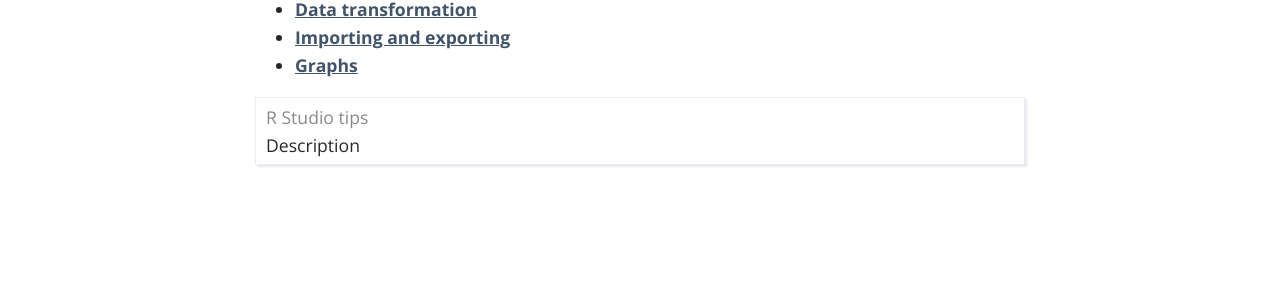
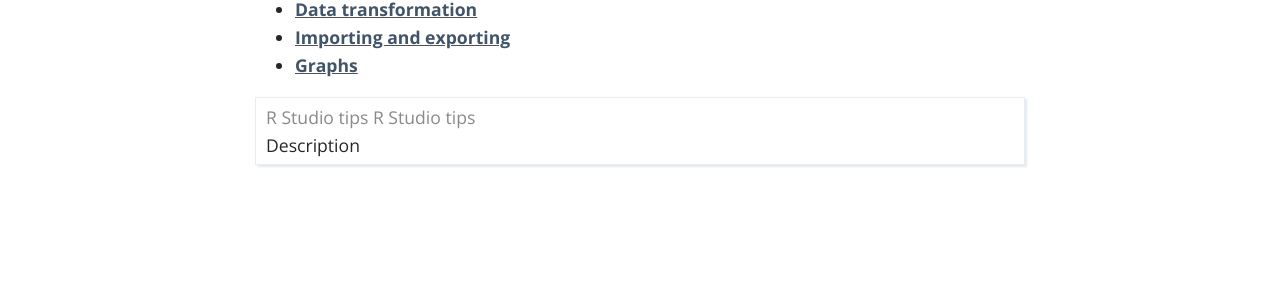
Before and after one commit to mark-me/mark-me.github.io, a Jekyll site: the page built from _pages/01-snippets-and-tips.md, in a window 1280 px wide. Shown: the part 533-833 px from the top of the page. Built offline with Jekyll 4.4.1, drawn with Linux system fonts in a browser that asks for light colours; nearby versions of some CDN libraries; some web fonts are replaced; comment, search, counter and statistics services are not loaded.

Commit message:
Changing snippet index

```diff
--- a/_pages/01-snippets-and-tips.md
+++ b/_pages/01-snippets-and-tips.md
@@ -18,6 +18,7 @@
 
 
 <div class="boxed">
+<blogheader>R Studio tips</blogheader>
 <blogheader><a href="{{ prepend: site.baseurl }}/r-studio-tips/"></a>R Studio tips</blogheader><br>
 Description<br>
 </div>
```
